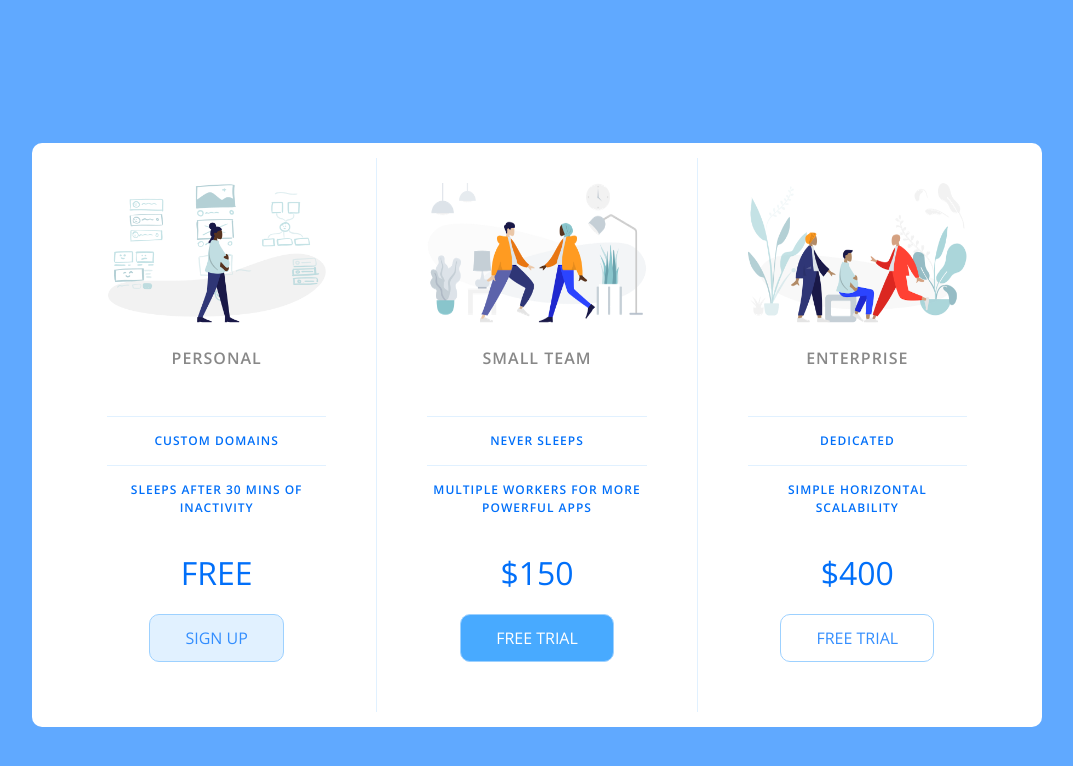
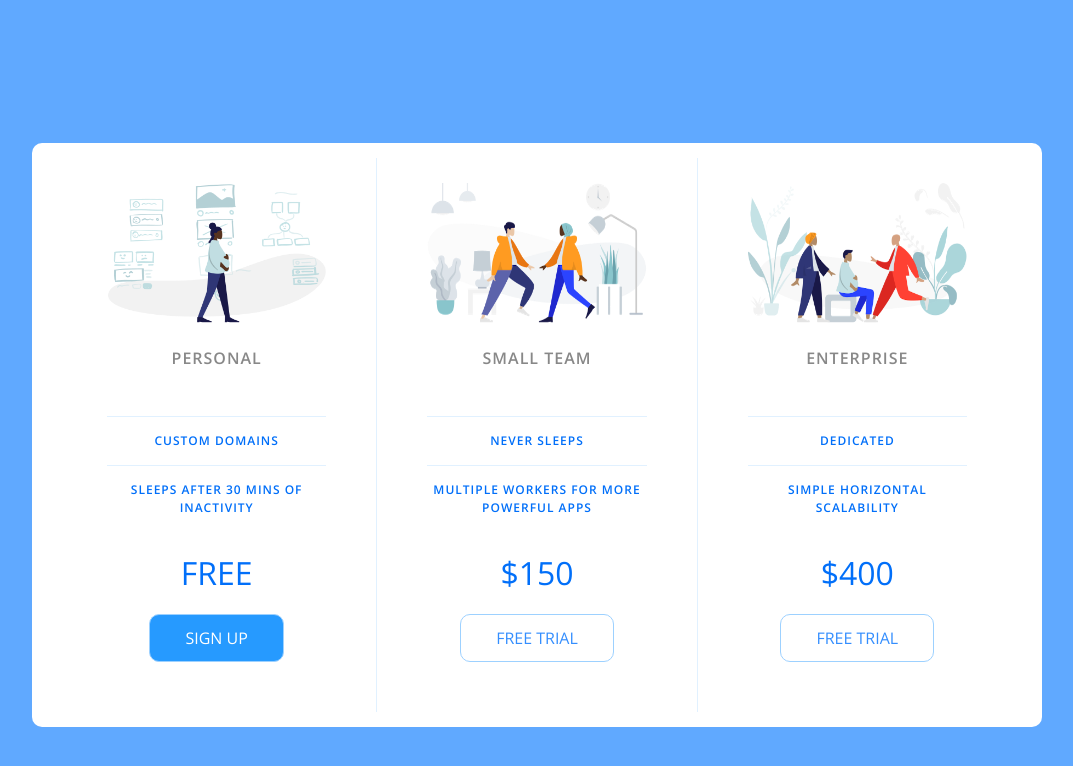
Before and after one commit to MichaelRosado1/pricing-table-site, a plain HTML site: page index.html in a window 1280 px wide. Both pictures are taken after a click on the link "SIGN UP". Shown: the whole page, without its empty margins (103-1176 px from the left). Drawn offline with nearby package versions, Linux system fonts and the light colour scheme.

Commit message:
"added javascript to change selected button design"

```diff
--- a/index.html
+++ b/index.html
@@ -46,6 +46,17 @@
 
     </div>
 
+<script>
+    let anchor = document.getElementsByTagName('a');
+    let currentSelected = anchor[1];
+    for (let i = 0; i < anchor.length; i++) {
+        anchor[i].addEventListener('click', function() {
+            currentSelected.classList.toggle('is-featured');
+            this.classList.toggle('is-featured')
+            currentSelected = this;
+        })
+    }
+</script>
 </body>
 
 </html>
```
